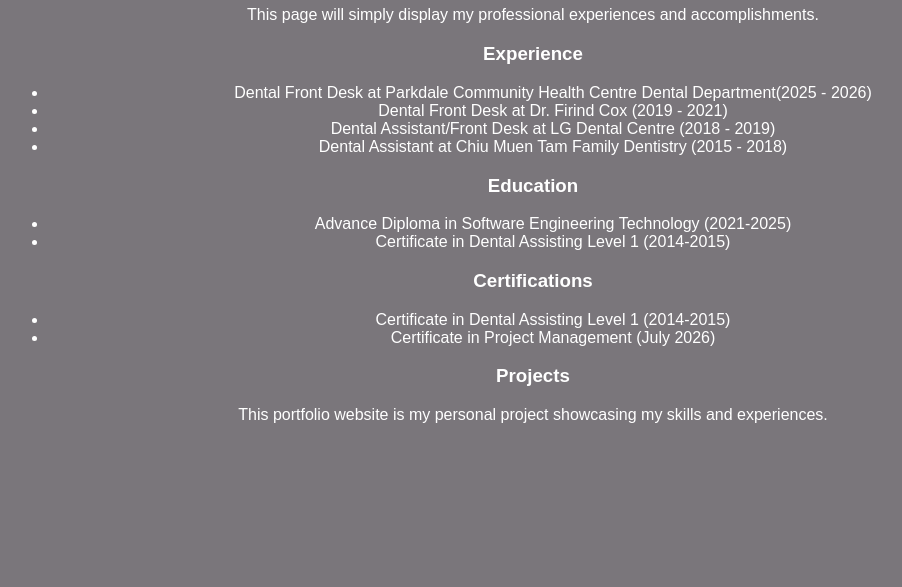
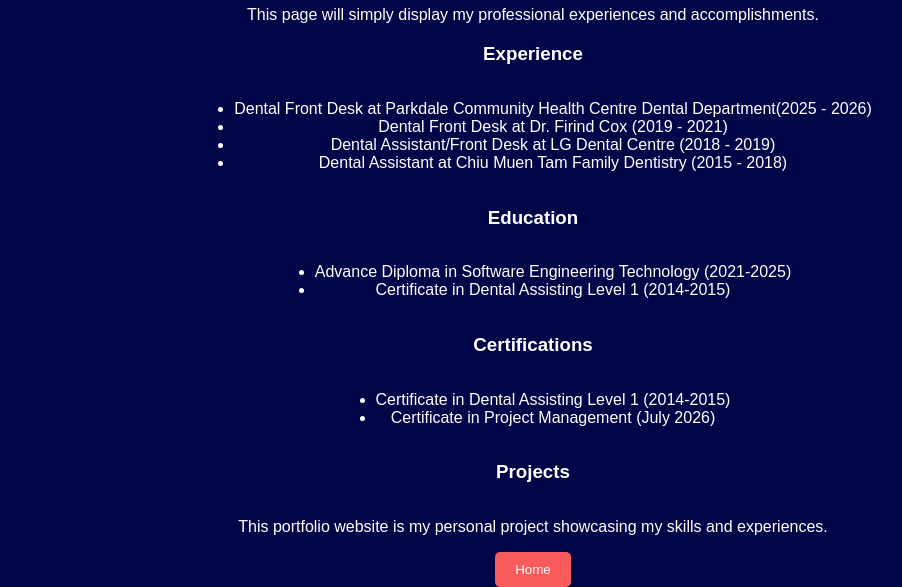
Before and after one commit to irisprlg1018/Web_Porfolio_IP, a plain HTML site: page ExperiencePage.html in a window 1280 px wide. Shown: the part 252-839 px from the top of the page, without its empty margins (72-974 px from the left). Before the commit the page ends 800 px from the top, so only its background shows below. Drawn offline with Linux system fonts and the light colour scheme.

Commit message:
added buttons

```diff
--- a/ExperiencePage.html
+++ b/ExperiencePage.html
@@ -13,26 +13,37 @@
   <p>This page will simply display my professional experiences and accomplishments.</p>
 
 <h3>Experience</h3>
+<div class="links-experience">
 <ul>
     <li>Dental Front Desk at Parkdale Community Health Centre Dental Department(2025 - 2026)</li>
     <li>Dental Front Desk at Dr. Firind Cox (2019 - 2021)</li>
     <li>Dental Assistant/Front Desk at LG Dental Centre (2018 - 2019)</li>
     <li>Dental Assistant at Chiu Muen Tam Family Dentistry (2015 - 2018)</li>
 </ul>
+</div>
 
 <h3>Education</h3>
+<div class="links-education">
 <ul>
     <li>Advance Diploma in Software Engineering Technology (2021-2025)</li>
     <li>Certificate in Dental Assisting Level 1 (2014-2015)</li>
 </ul>
+</div>
 
 <h3>Certifications</h3>
+<div class="links-certifications">
 <ul>
     <li>Certificate in Dental Assisting Level 1 (2014-2015)</li>
     <li>Certificate in Project Management (July 2026)</li>
 </ul>
+</div>
 
 <h3>Projects</h3>
+<div class="links-projects">
 <p>This portfolio website is my personal project showcasing my skills and experiences.</p>
+</div>
+
+<button class="btn" onclick="window.location.href='MainPage.html'">Home</button>
+
 </body>
 </html>
--- a/page_style.css
+++ b/page_style.css
@@ -1,6 +1,9 @@
 body {
-  background-color: #201a2298;
+  background-color: #000547;
   color: white;
+  align-items: center;
+  height: 100px ;
+  margin: 50px;
 }
 
 body{
@@ -13,7 +16,43 @@
 
 }
 
-/*list {
-  list-style-type: none;
-  padding: 0;
-}*/
+
+.links-links {
+  display: flex;
+  justify-content: center;
+}
+
+.links-nav {
+  display: flex;
+  justify-content: center;
+  color: white;
+}
+
+.links-experience {
+  display: flex;
+  justify-content: center;
+}
+
+.links-education {
+  display: flex;
+  justify-content: center;
+}
+
+.links-certifications {
+  display: flex;
+  justify-content: center;
+}
+
+.links-projects {
+  display: flex;
+  justify-content: center;
+}
+
+.btn {
+  background-color: #f75b5b;
+  color: white;
+  padding: 10px 20px;
+  border: none;
+  border-radius: 5px;
+  cursor: pointer;
+}
```
Also changed, not shown: MainPage.html (+6 -1 lines), ResumePage.html (+7 -6 lines), 1 other file.
